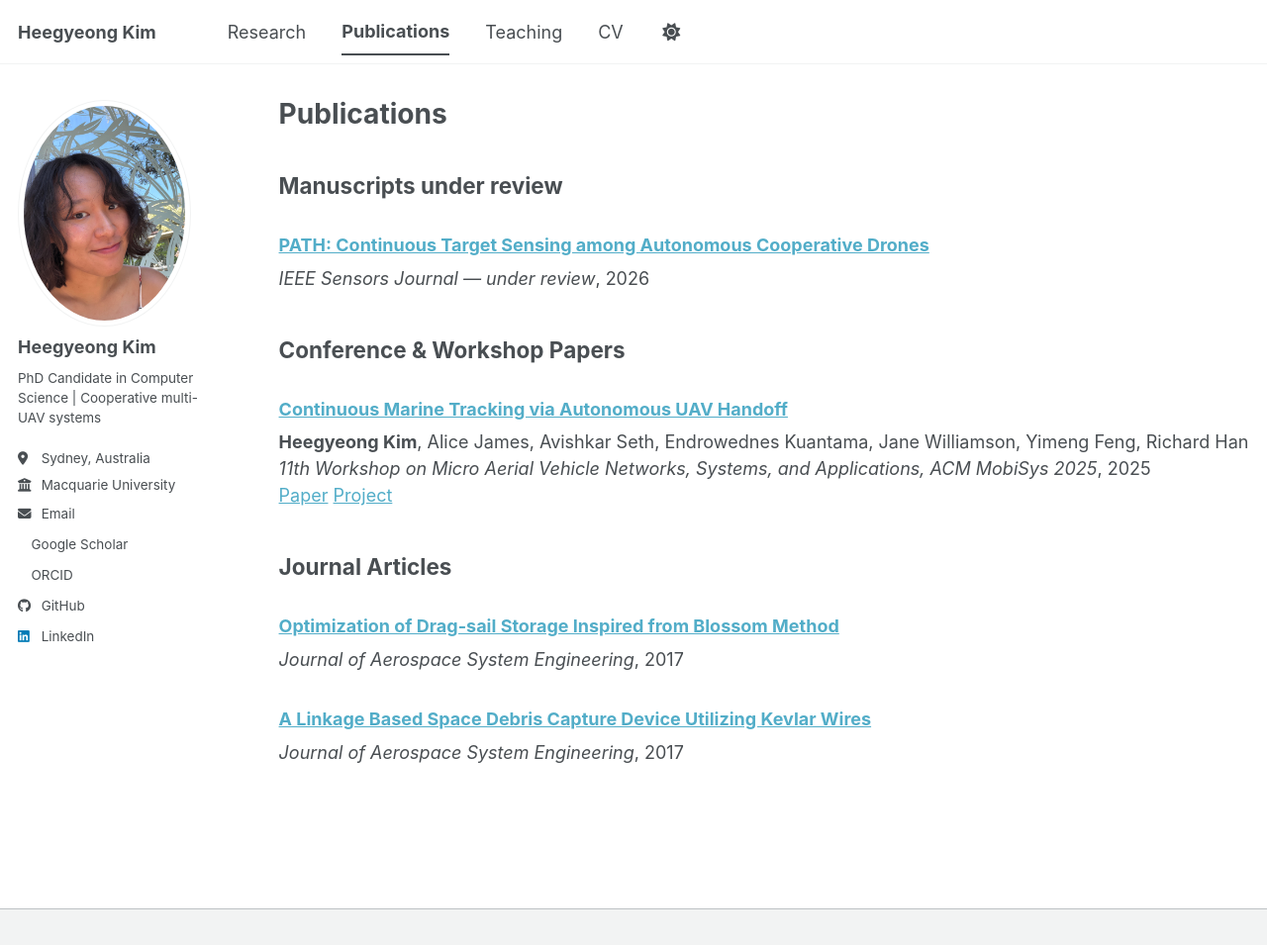
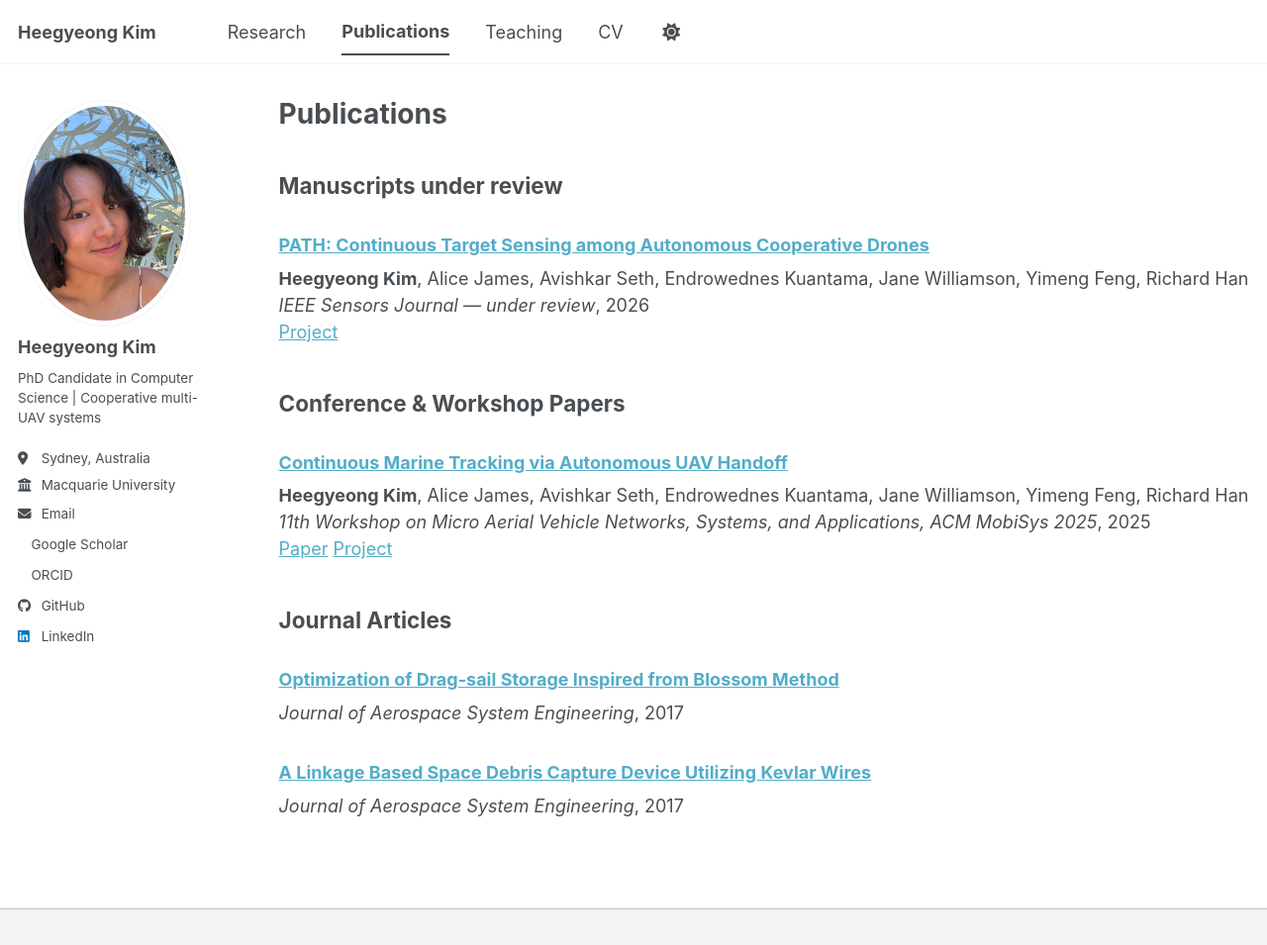
Before and after one commit to HeegyeongK/heegyeongk.github.io, a Jekyll site: the page built from _pages/publications.html, in a window 1280 px wide and 955 px high. Shown: the whole window at 99% size. Built offline with Jekyll 4.4.1, drawn with Linux system fonts in a browser that asks for light colours; a style sheet for code colours, icons or effects is not loaded.

Commit message:
Add compact publication metadata to _publications/2010-10-01-paper-title-number-2.md

```diff
--- a/_publications/2010-10-01-paper-title-number-2.md
+++ b/_publications/2010-10-01-paper-title-number-2.md
@@ -6,6 +6,8 @@ permalink: /publications/path/
 excerpt: "A platform-agnostic, geometry-assisted sensing and verification framework for target handoff between moving UAVs."
 date: 2026-08-01
 venue: "IEEE Sensors Journal — under review"
+authors: "Heegyeong Kim, Alice James, Avishkar Seth, Endrowednes Kuantama, Jane Williamson, Yimeng Feng, Richard Han"
+projecturl: "/research/path/"
 citation: "Heegyeong Kim, Alice James, Avishkar Seth, Endrowednes Kuantama, Jane Williamson, Yimeng Feng, and Richard Han. &quot;PATH: Continuous Target Sensing among Autonomous Cooperative Drones.&quot; Manuscript under review."
 ---
 
```
